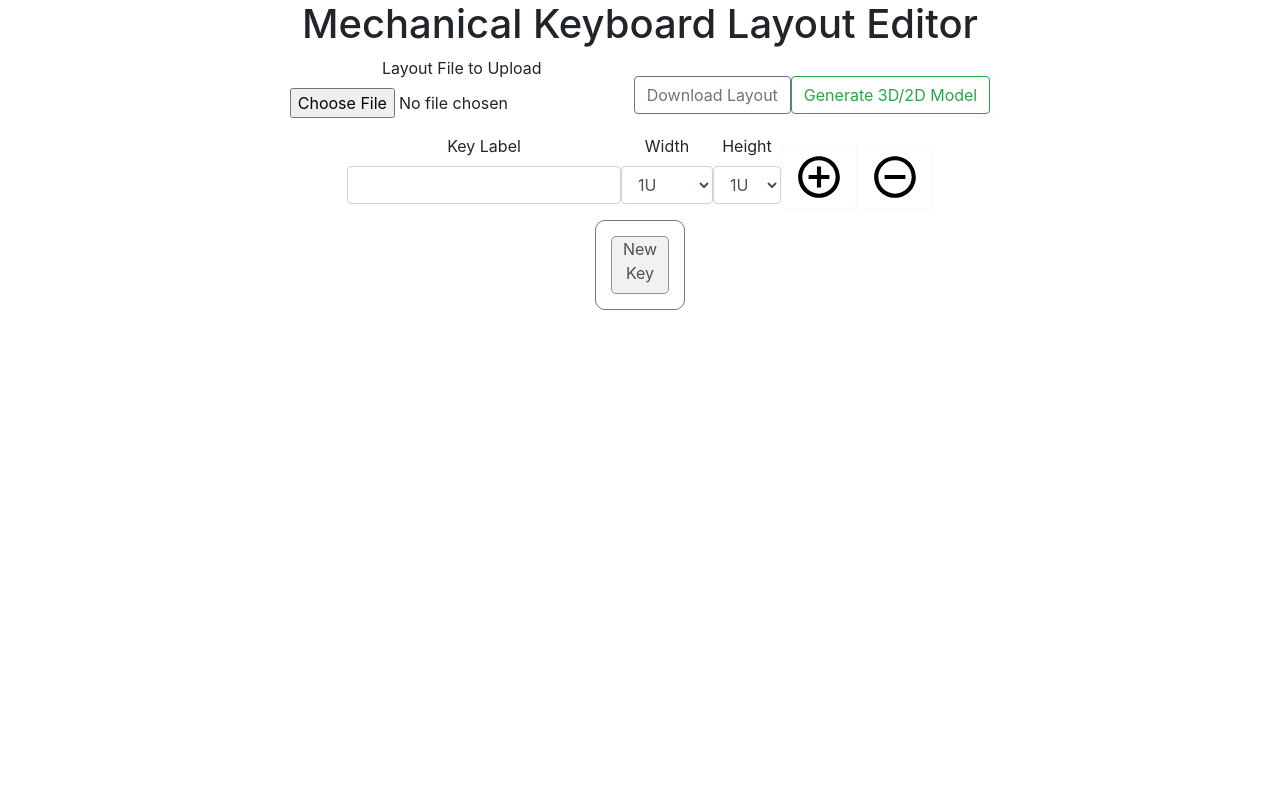
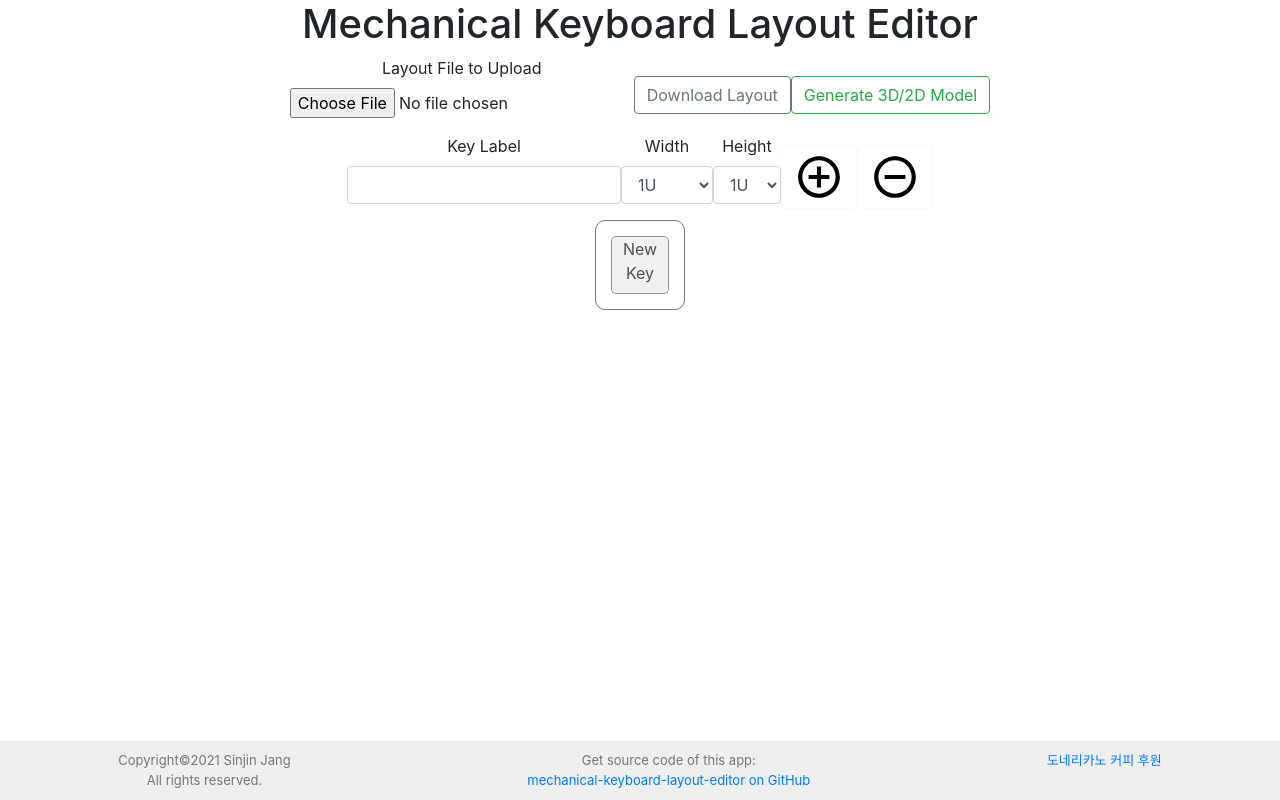
Before and after one commit to SinjinJang/mechanical-keyboard-layout-editor, a React (Create React App) app: page / in a window 1280 px wide. Built offline with nearby package versions, Linux system fonts and the light colour scheme.

Commit message:
풋터 영역 추가: copyright, source link, donaricano link

```diff
--- a/src/App.js
+++ b/src/App.js
@@ -6,6 +6,7 @@ import Form from 'react-bootstrap/Form';
 
 import * as global from './global';
 import KeySwitch from './components/KeySwitch';
+import Footer from './components/Footer';
 
 import plus_icon from './images/add_circle_outline_black_24dp.svg';
 import minus_icon from './images/remove_circle_outline_black_24dp.svg';
@@ -305,6 +306,7 @@ function App() {
     <div className="App">
       <h1>Mechanical Keyboard Layout Editor</h1>
       <KeyPlate />
+      <Footer />
     </div>
   );
 }
--- /dev/null
+++ b/src/components/Footer.css
@@ -0,0 +1,15 @@
+.footer {
+  position: absolute;
+  left: 0;
+  bottom: 0;
+  width: 100%;
+	padding: 10px 0;
+	background: #11111111;
+  display: flex;
+}
+
+.footer__item {
+  color: #777777;
+  font-size: small;
+  flex-grow: 1;
+}
--- /dev/null
+++ b/src/components/Footer.js
@@ -0,0 +1,21 @@
+import './Footer.css';
+import React from 'react';
+
+function Footer() {
+  return (
+    <div className='footer'>
+      <div className='footer__item'>
+        Copyright©2021 Sinjin Jang<br />All rights reserved.
+      </div>
+      <div className='footer__item'>
+        Get source code of this app:<br />
+        <a href='https://github.com/SinjinJang/mechanical-keyboard-layout-editor' target='_blank'>mechanical-keyboard-layout-editor on GitHub</a>
+      </div>
+      <div className='footer__item'>
+        <a href='https://donaricano.com/mypage/1722367584_zHWZl2' target='_blank'>도네리카노 커피 후원</a>
+      </div>
+    </div>
+  );
+}
+
+export default Footer;
```
